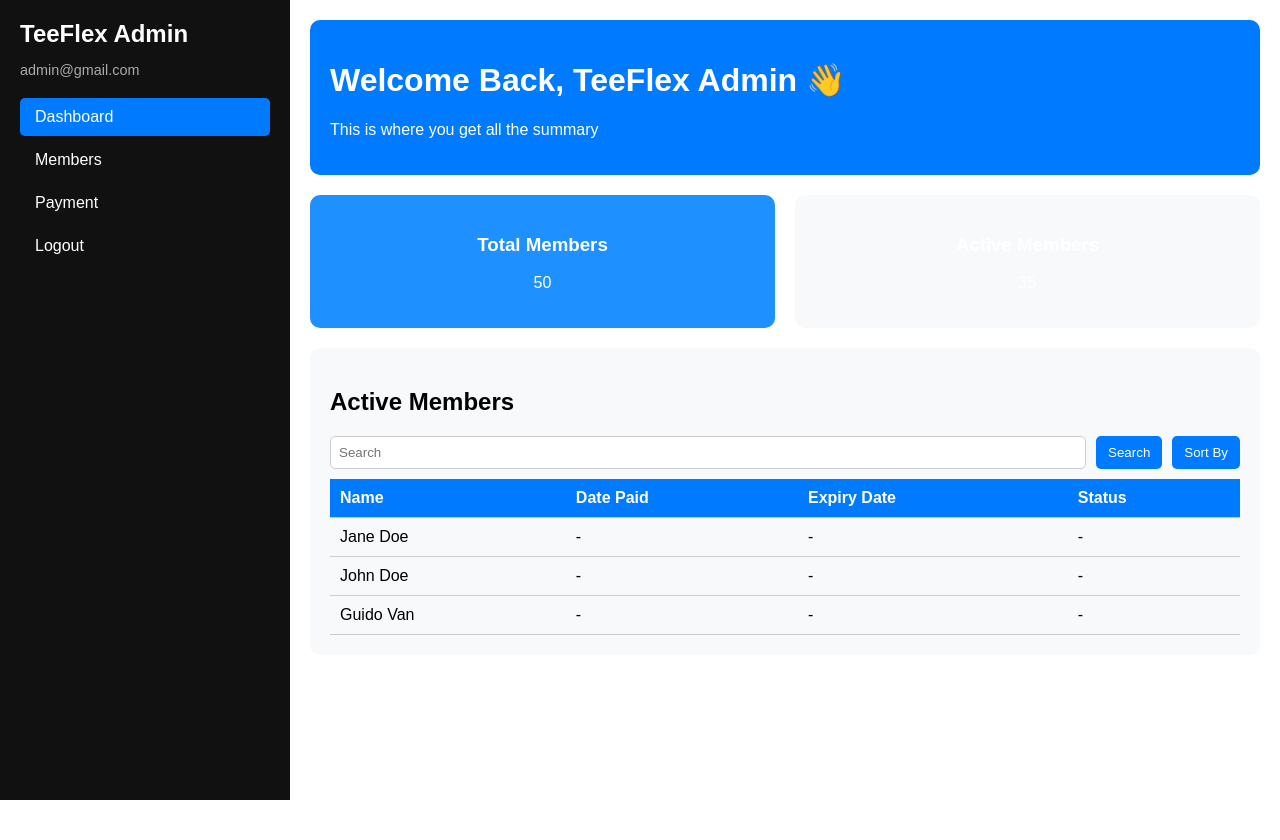
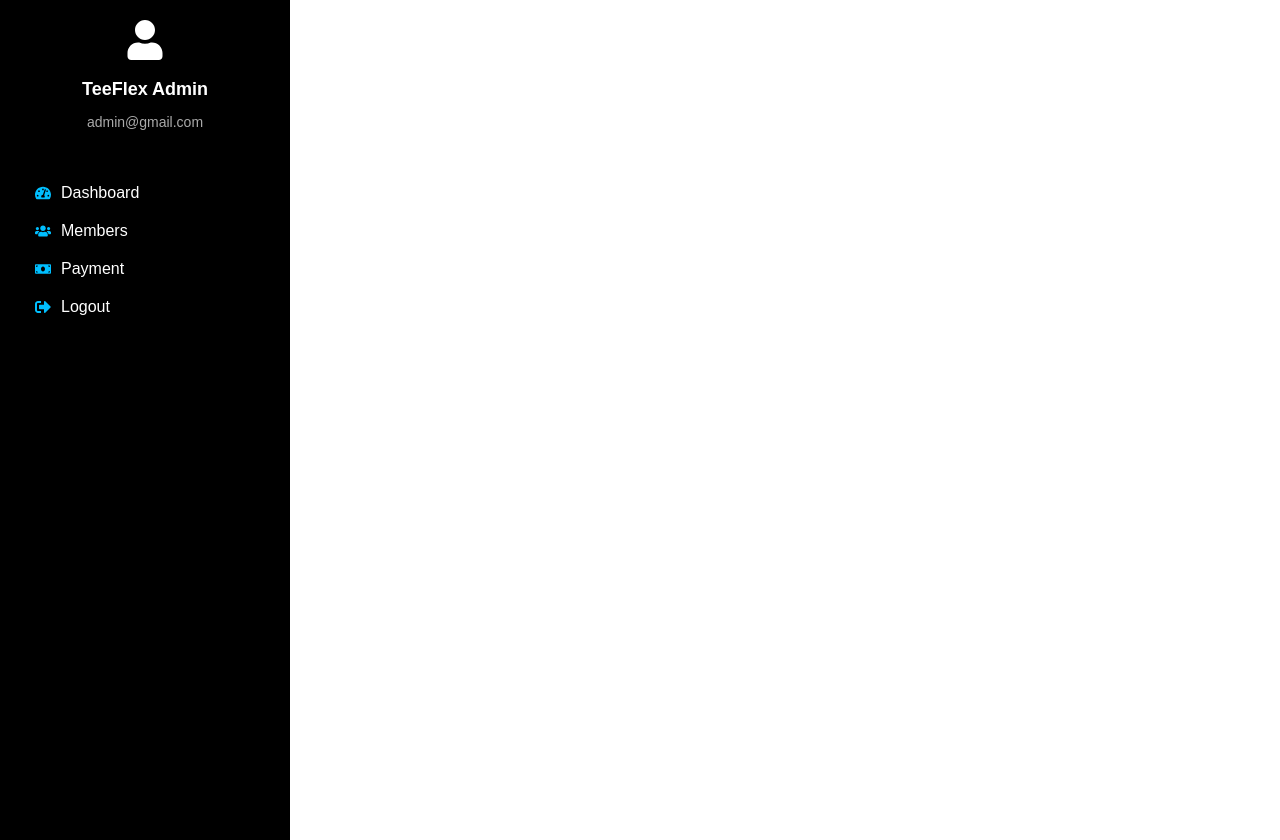
Before and after one commit to Anthony-Ngonde/admin-client, a React (Vite) app: page / in a window 1280 px wide. Before the commit the page ends 800 px from the top, so only its background shows below. Built offline with nearby package versions, Linux system fonts and the light colour scheme.

Commit message:
added a navbar

```diff
--- a/package.json
+++ b/package.json
@@ -15,6 +15,7 @@
     "react": "^18.3.1",
     "react-bootstrap": "^2.10.5",
     "react-dom": "^18.3.1",
+    "react-icons": "^5.4.0",
     "react-router-dom": "^6.27.0"
   },
   "devDependencies": {
--- a/src/App.jsx
+++ b/src/App.jsx
@@ -1,7 +1,8 @@
 import React, { useState, useEffect } from 'react'
 import './App.css'
 import { BrowserRouter as Router, Routes, Route } from 'react-router-dom'
-import Dashboard from './components/Dashboard/Dashboard'
+import Navbar from './components/Navbar/Navbar'
+// import Dashboard from './components/Dashboard/Dashboard'
 // import Payment from './components/Payment/Payment'
 // import Members from './components/Members/Members'
 
@@ -21,11 +22,11 @@ const App = () => {
   return (
     <Router>
       <div className='app'>
-        {/* <Navbar /> */}
+        <Navbar />
         <Routes>
           {/* <Route path="/members" element={<Members />} /> */}
           {/* <Route path="/payment" element={<Payment />} /> */}
-          <Route path="/" element={<Dashboard />} />
+          {/* <Route path="/" element={<Dashboard />} /> */}
         </Routes>
       </div>
     </Router>
--- a/src/components/Dashboard/Dashboard.css
+++ /dev/null
@@ -1,136 +0,0 @@
-/* General styling */
-body {
-    font-family: Arial, sans-serif;
-    margin: 0;
-    padding: 0;
-    box-sizing: border-box;
-  }
-
-  /* Dashboard layout */
-  .dashboard-container {
-    display: flex;
-    min-height: 100vh;
-  }
-
-  /* Sidebar styling */
-  .sidebar {
-    width: 250px;
-    background-color: #111;
-    color: #fff;
-    padding: 20px;
-  }
-
-  .logo h2 {
-    margin: 0;
-    font-size: 1.5rem;
-  }
-
-  .logo p {
-    font-size: 0.9rem;
-    color: #aaa;
-  }
-
-  .nav ul {
-    list-style: none;
-    padding: 0;
-    margin: 20px 0 0;
-  }
-
-  .nav-item {
-    padding: 10px 15px;
-    margin: 5px 0;
-    cursor: pointer;
-    color: #fff;
-    border-radius: 5px;
-  }
-
-  .nav-item.active,
-  .nav-item:hover {
-    background-color: #007bff;
-  }
-
-  /* Main content */
-  .main-content {
-    flex: 1;
-    padding: 20px;
-  }
-
-  .welcome-header {
-    background-color: #007bff;
-    color: #fff;
-    padding: 20px;
-    border-radius: 10px;
-    margin-bottom: 20px;
-  }
-
-  .stats-cards {
-    display: flex;
-    gap: 20px;
-    margin-bottom: 20px;
-  }
-
-  .card {
-    flex: 1;
-    padding: 20px;
-    border-radius: 10px;
-    text-align: center;
-    color: #fff;
-  }
-
-  .total-members {
-    background-color: #1e90ff;
-  }
-
-  .active-members {
-    background-color: #28a745;
-  }
-
-  /* Active members section */
-  .active-members {
-    background-color: #f8f9fa;
-    padding: 20px;
-    border-radius: 10px;
-  }
-
-  .search-bar {
-    display: flex;
-    gap: 10px;
-    margin-bottom: 10px;
-  }
-
-  .search-bar input {
-    flex: 1;
-    padding: 8px;
-    border: 1px solid #ccc;
-    border-radius: 5px;
-  }
-
-  .search-bar button {
-    padding: 8px 12px;
-    border: none;
-    background-color: #007bff;
-    color: #fff;
-    border-radius: 5px;
-    cursor: pointer;
-  }
-
-  .sort-btn {
-    background-color: #6c757d;
-  }
-
-  table {
-    width: 100%;
-    border-collapse: collapse;
-  }
-
-  table th,
-  table td {
-    padding: 10px;
-    text-align: left;
-    border-bottom: 1px solid #ccc;
-  }
-
-  table thead {
-    background-color: #007bff;
-    color: #fff;
-  }
--- a/src/components/Dashboard/Dashboard.jsx
+++ /dev/null
@@ -1,79 +0,0 @@
-import React from "react";
-import "./Dashboard.css";
-
-export default function Dashboard() {
-  return (
-    <div className="dashboard-container">
-      <aside className="sidebar">
-        <div className="logo">
-          <h2>TeeFlex Admin</h2>
-          <p>admin@gmail.com</p>
-        </div>
-        <nav className="nav">
-          <ul>
-            <li className="nav-item active">Dashboard</li>
-            <li className="nav-item">Members</li>
-            <li className="nav-item">Payment</li>
-            <li className="nav-item">Logout</li>
-          </ul>
-        </nav>
-      </aside>
-      <main className="main-content">
-        <header className="welcome-header">
-          <h1>Welcome Back, TeeFlex Admin 👋</h1>
-          <p>This is where you get all the summary</p>
-        </header>
-        <section className="stats-cards">
-          <div className="card total-members">
-            <h3>Total Members</h3>
-            <p>50</p>
-          </div>
-          <div className="card active-members">
-            <h3>Active Members</h3>
-            <p>35</p>
-          </div>
-        </section>
-        <section className="active-members">
-          <h2>Active Members</h2>
-          <div className="members-table">
-            <div className="search-bar">
-              <input type="text" placeholder="Search" />
-              <button>Search</button>
-              <button className="sort-btn">Sort By</button>
-            </div>
-            <table>
-              <thead>
-                <tr>
-                  <th>Name</th>
-                  <th>Date Paid</th>
-                  <th>Expiry Date</th>
-                  <th>Status</th>
-                </tr>
-              </thead>
-              <tbody>
-                <tr>
-                  <td>Jane Doe</td>
-                  <td>-</td>
-                  <td>-</td>
-                  <td>-</td>
-                </tr>
-                <tr>
-                  <td>John Doe</td>
-                  <td>-</td>
-                  <td>-</td>
-                  <td>-</td>
-                </tr>
-                <tr>
-                  <td>Guido Van</td>
-                  <td>-</td>
-                  <td>-</td>
-                  <td>-</td>
-                </tr>
-              </tbody>
-            </table>
-          </div>
-        </section>
-      </main>
-    </div>
-  );
-}
--- /dev/null
+++ b/src/components/Navbar/Navbar.css
@@ -0,0 +1,66 @@
+/* General Styling */
+body {
+    margin: 0;
+    font-family: Arial, sans-serif;
+  }
+
+  /* Navbar Container */
+  .navbar {
+    width: 250px;
+    height: 100vh;
+    background-color: #000;
+    color: #fff;
+    display: flex;
+    flex-direction: column;
+    align-items: center;
+    padding: 20px;
+  }
+
+  /* Header Section */
+  .navbar-header {
+    text-align: center;
+    margin-bottom: 30px;
+  }
+
+  .navbar-header .user-icon {
+    font-size: 40px;
+    margin-bottom: 10px;
+  }
+
+  .navbar-header h3 {
+    font-size: 18px;
+    margin: 5px 0;
+  }
+
+  .navbar-header p {
+    font-size: 14px;
+    color: #aaa;
+  }
+
+  /* Navigation Links */
+  .navbar-links {
+    width: 100%;
+  }
+
+  .navbar-link {
+    display: flex;
+    align-items: center;
+    padding: 10px 15px;
+    color: #fff;
+    font-size: 16px;
+    cursor: pointer;
+    transition: background-color 0.3s;
+  }
+
+  .navbar-link:hover {
+    background-color: #111;
+  }
+
+  .navbar-link .icon {
+    margin-right: 10px;
+    color: #00bfff;
+  }
+
+  .navbar-link.logout {
+    margin-top: auto;
+  }
--- /dev/null
+++ b/src/components/Navbar/Navbar.jsx
@@ -0,0 +1,35 @@
+import React from "react";
+import "./Navbar.css";
+import { FaUser, FaTachometerAlt, FaUsers, FaMoneyBill, FaSignOutAlt } from "react-icons/fa";
+
+const Navbar = () => {
+  return (
+    <div className="navbar">
+      <div className="navbar-header">
+        <FaUser className="user-icon" />
+        <h3>TeeFlex Admin</h3>
+        <p>admin@gmail.com</p>
+      </div>
+      <div className="navbar-links">
+        <div className="navbar-link">
+          <FaTachometerAlt className="icon" />
+          <span>Dashboard</span>
+        </div>
+        <div className="navbar-link">
+          <FaUsers className="icon" />
+          <span>Members</span>
+        </div>
+        <div className="navbar-link">
+          <FaMoneyBill className="icon" />
+          <span>Payment</span>
+        </div>
+        <div className="navbar-link logout">
+          <FaSignOutAlt className="icon" />
+          <span>Logout</span>
+        </div>
+      </div>
+    </div>
+  );
+};
+
+export default Navbar;
```
Also changed, not shown: 1 other file (tests, documents, lock files or other folders).
